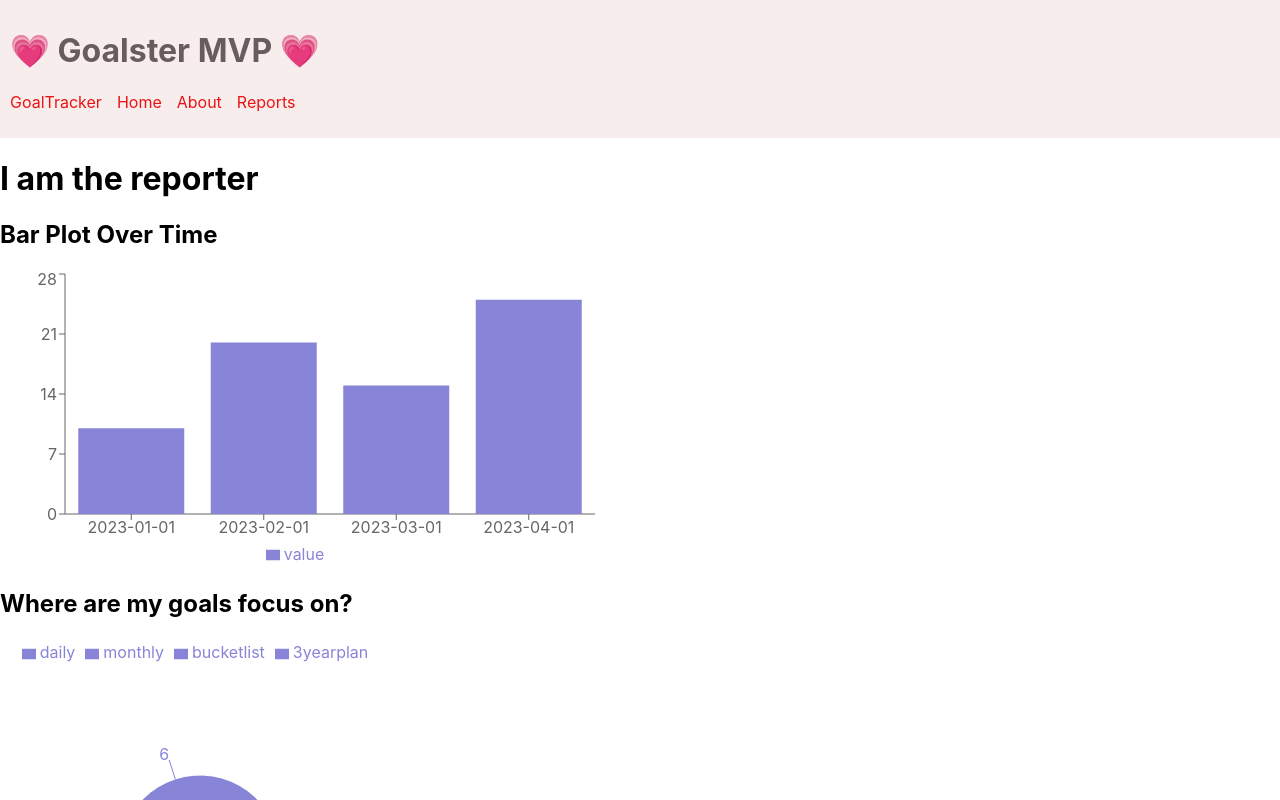
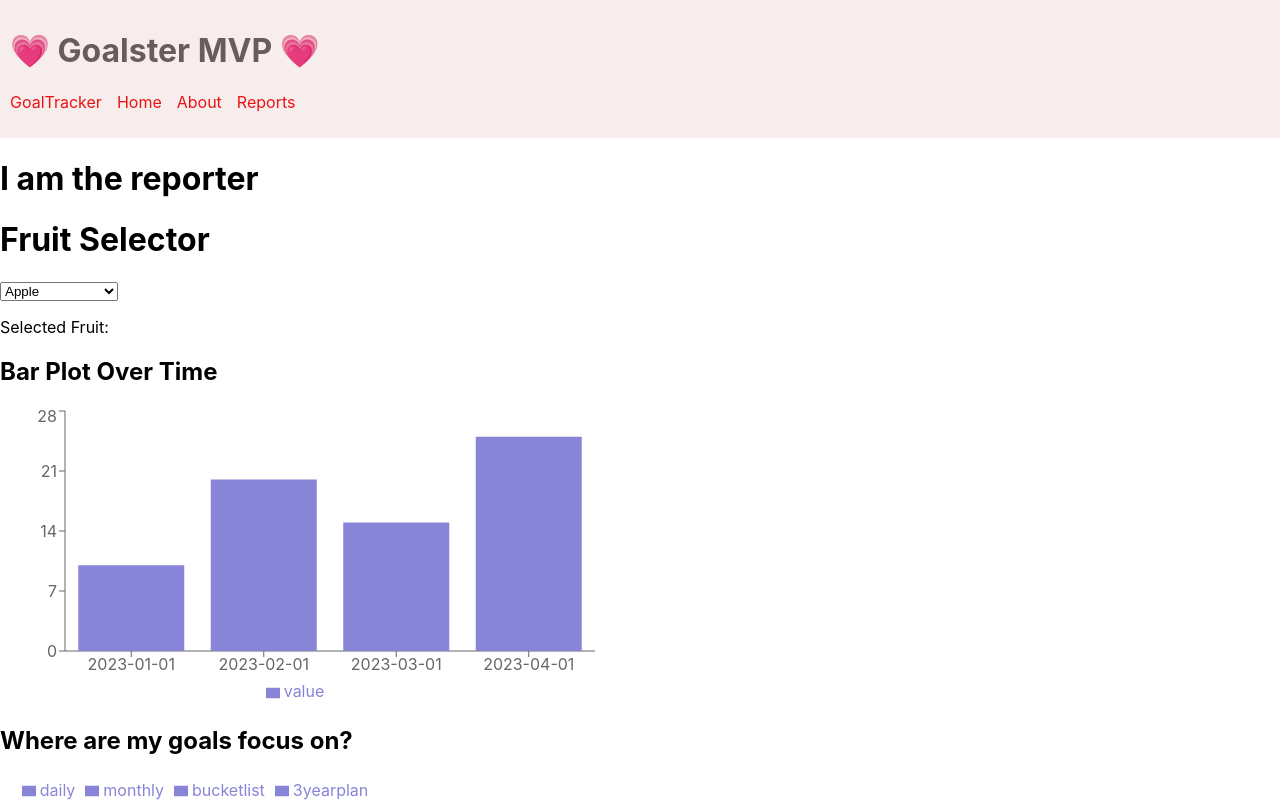
Before and after one commit to benjamin-jacobson/SE-Phase-2-Project, a React (Create React App) app: page /reports in a window 1280 px wide. Shown: the top 800 px of the page. Built offline with nearby package versions, Linux system fonts and the light colour scheme; data requests are answered from the project's data file.

Commit message:
adding a dropdown to filter to a specific goals -- currently hardcoded fruits

```diff
--- a/src/components/BarChartOverTime.js
+++ b/src/components/BarChartOverTime.js
@@ -3,9 +3,9 @@ import { BarChart, Bar, XAxis, YAxis, Tooltip, Legend } from 'recharts';
 
 import { eachDayOfInterval, format } from 'date-fns';
 
-const BarPlotOverTime = () => {
+function BarPlotOverTime({data}){
   // Fake data and array of dates
-  const data = [
+  const dataFake = [
     { date: "2023-01-01", value: 10 },
     { date: "2023-02-01", value: 20 },
     { date: "2023-03-01", value: 15 },
@@ -25,7 +25,7 @@ console.log(formattedDateArray);
   return (
     <div>
       <h2>Bar Plot Over Time</h2>
-      <BarChart width={600} height={300} data={data}>
+      <BarChart width={600} height={300} data={dataFake}>
         <XAxis dataKey="date" type="category" />
         <YAxis />
         <Tooltip />
--- /dev/null
+++ b/src/components/Dropdown.js
@@ -0,0 +1,23 @@
+import React, { useState } from 'react';
+
+const Dropdown = ({ options, onSelect }) => {
+  const [selectedOption, setSelectedOption] = useState(null);
+
+  const handleSelect = (option) => {
+    setSelectedOption(option);
+    onSelect(option);
+  };
+
+  return (
+    <select value={selectedOption} onChange={(e) => handleSelect(e.target.value)}>
+      <option value="" disabled>Select an option</option>
+      {options.map((option, index) => (
+        <option key={index} value={option}>
+          {option}
+        </option>
+      ))}
+    </select>
+  );
+};
+
+export default Dropdown;
--- a/src/components/GoalAddForm.js
+++ b/src/components/GoalAddForm.js
@@ -2,7 +2,7 @@ import React, { useState } from 'react';
 
 const MyForm = () => {
   // State to manage form data
-  const currentDate = new Date().toISOString().split('T')[0];
+  const currentDate = new Date().toISOString().split('T')[0]; // YYYY-MM-DD
 
   const [formData, setFormData] = useState({
     goal: '',
--- a/src/pages/Reports.js
+++ b/src/pages/Reports.js
@@ -2,11 +2,13 @@ import { useOutletContext } from "react-router-dom";
 import BarPlotOverTime from "../components/BarChartOverTime";
 import PieChartzzz from "../components/PieChartzzz";
 import { useState, useEffect } from "react";
+import Dropdown from "../components/Dropdown";
 
 function Reports() {
   let data = useOutletContext()
 
   const [newData,setNewData] = useState([])
+
   useEffect(() => {
     // const url = "http://localhost:4000/animals"
     const url = "http://localhost:4000/goals"
@@ -19,12 +21,25 @@ function Reports() {
     .catch(error => console.error(error));
   },[])
 
+  const fruits = ['Apple', 'Banana', 'Orange', 'Grapes', 'Mango']; // Rough in... Use goals, and get id to filter the timeplot
+  const [selectedFruit, setSelectedFruit] = useState(null);
+  const handleSelect = (fruit) => {
+    setSelectedFruit(fruit);
+    // Do something with the selected fruit, e.g., update state or perform an action
+    console.log('Selected Fruit:', fruit);
+  };
+
     return (
       <>
         <main>
           <h1>I am the reporter
           </h1>
-          <BarPlotOverTime />
+          <div>
+          <h1>Fruit Selector</h1>
+          <Dropdown options={fruits} onSelect={handleSelect} />
+          <p>Selected Fruit: {selectedFruit}</p>
+        </div>
+          <BarPlotOverTime data={newData}/>
           <PieChartzzz data={newData} />
         </main>
       </>
```
